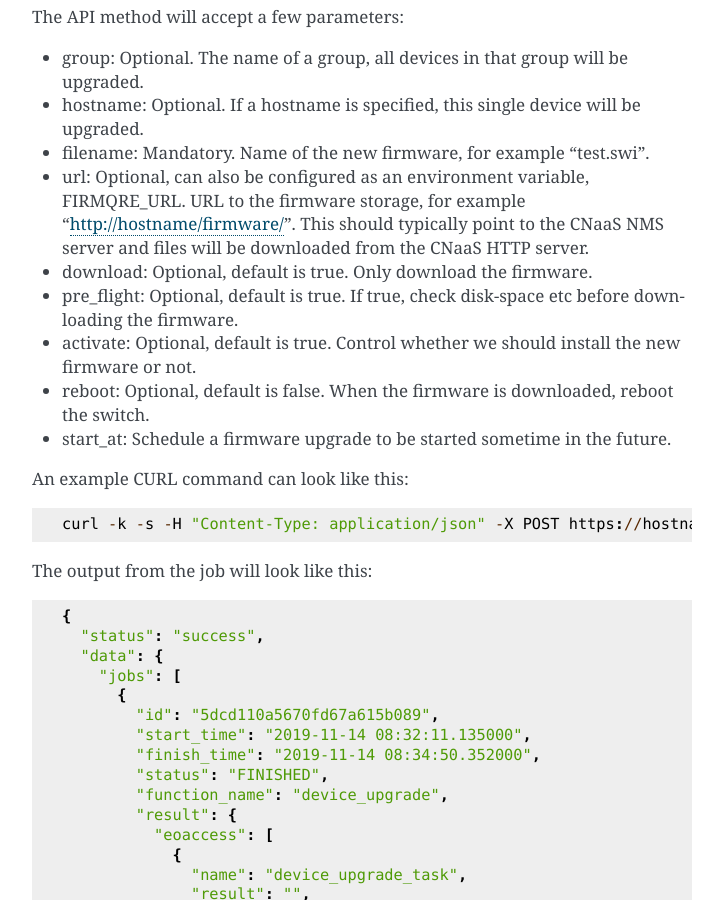
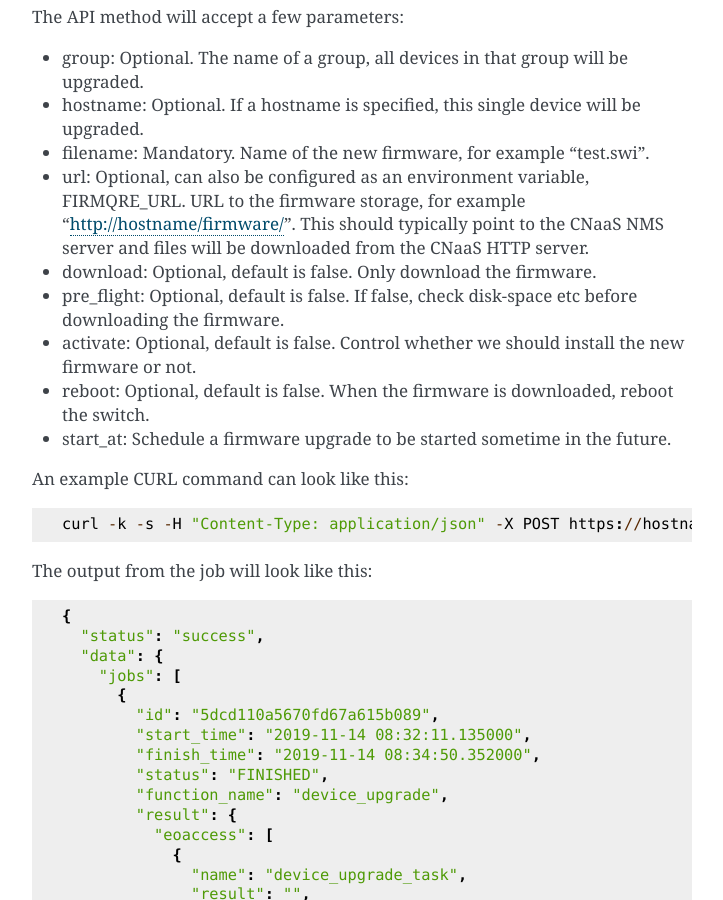
Before and after one commit to SUNET/cnaas-nms, a Sphinx documentation site: the page built from docs/apiref/firmware.rst, in a window 1280 px wide and 900 px high, scrolled down 2772 px. Shown: the whole window, without its empty margins (388-1111 px from the left). Built offline with Sphinx 7.4.7, drawn with Linux system fonts in a browser that asks for light colours.

Commit message:
Updated API documentation.

```diff
--- a/docs/apiref/firmware.rst
+++ b/docs/apiref/firmware.rst
@@ -151,9 +151,9 @@ The API method will accept a few parameters:
 * hostname: Optional. If a hostname is specified, this single device will be upgraded.
 * filename: Mandatory. Name of the new firmware, for example "test.swi".
 * url: Optional, can also be configured as an environment variable, FIRMQRE_URL. URL to the firmware storage, for example "http://hostname/firmware/". This should typically point to the CNaaS NMS server and files will be downloaded from the CNaaS HTTP server.
-* download: Optional, default is true. Only download the firmware.
-* pre_flight: Optional, default is true. If true, check disk-space etc before downloading the firmware.
-* activate: Optional, default is true. Control whether we should install the new firmware or not.
+* download: Optional, default is false. Only download the firmware.
+* pre_flight: Optional, default is false. If false, check disk-space etc before downloading the firmware.
+* activate: Optional, default is false. Control whether we should install the new firmware or not.
 * reboot: Optional, default is false. When the firmware is downloaded, reboot the switch.
 * start_at: Schedule a firmware upgrade to be started sometime in the future.
 
```
